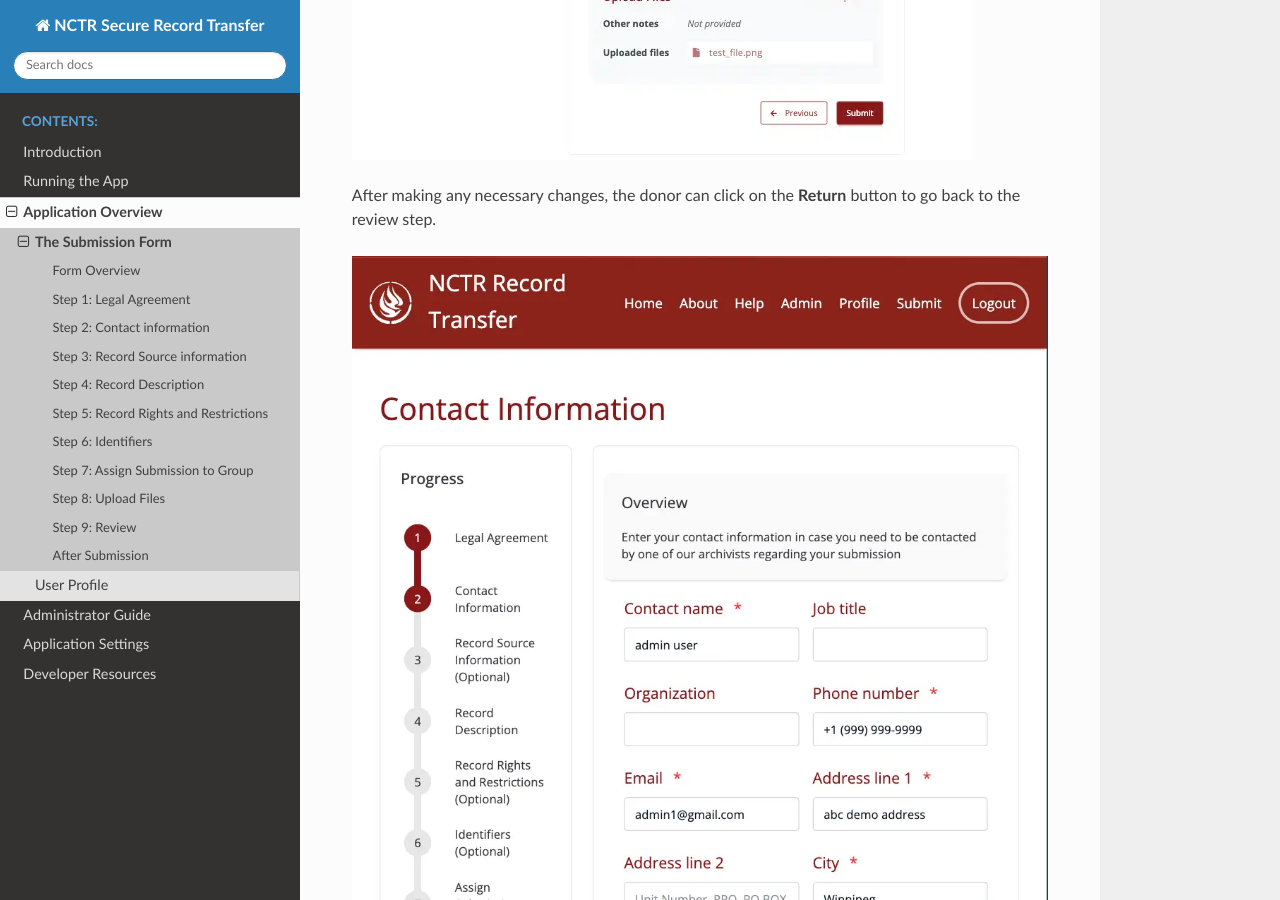
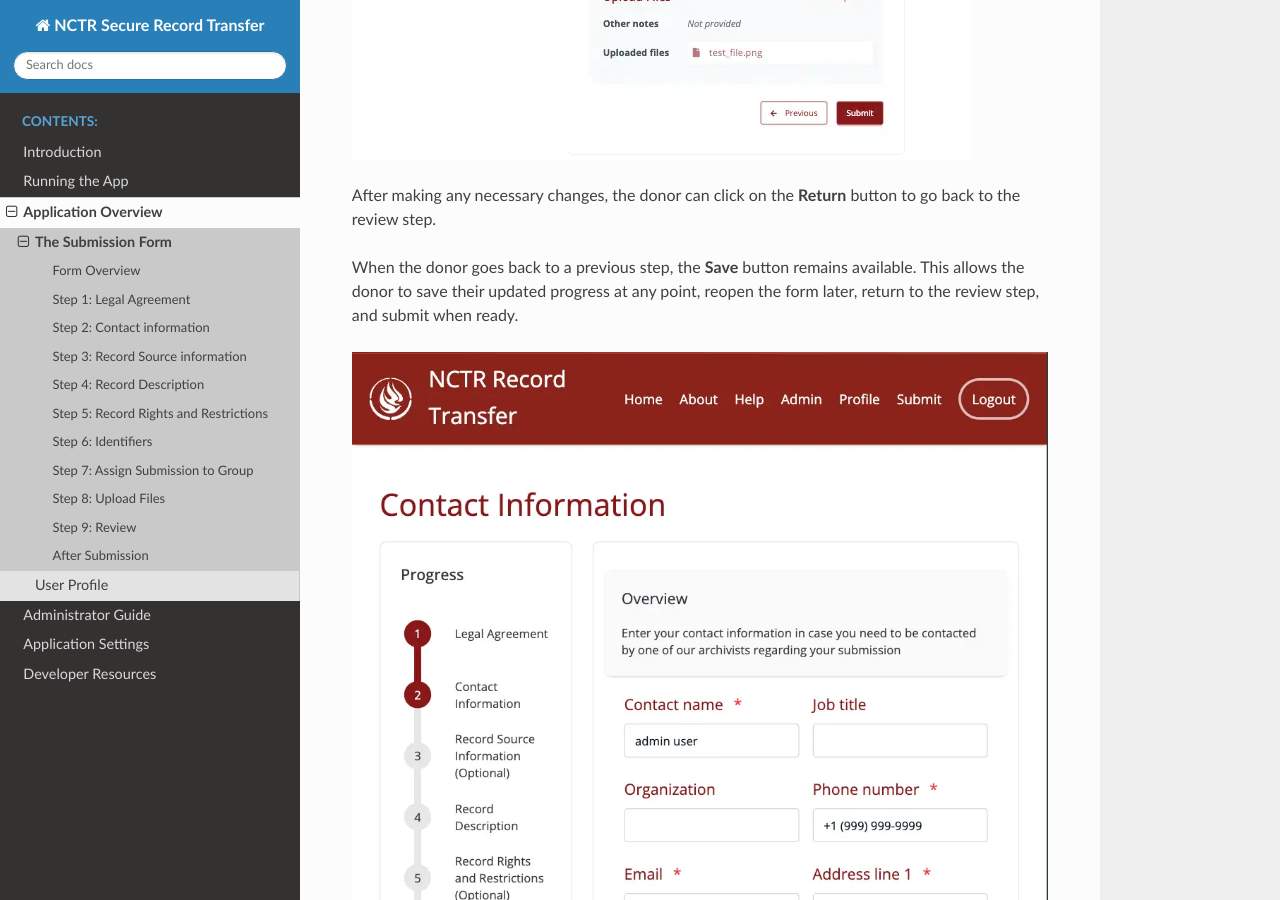
Before and after one commit to NationalCentreTruthReconciliation/Secure-Record-Transfer, a Sphinx documentation site: the page built from docs/application_overview/submission-form.rst, in a window 1280 px wide and 900 px high, scrolled down 22754 px. Built offline with Sphinx 7.4.7 and the Read the Docs theme 3.1.0, drawn with Linux system fonts in a browser that asks for light colours.

Commit message:
Add additional info about Save button staying active on pages

```diff
--- a/docs/application_overview/submission-form.rst
+++ b/docs/application_overview/submission-form.rst
@@ -231,8 +231,10 @@
 .. image:: images/submission_step_9.webp
     :alt: Step 9 of the submission form
 
-After making any necessary changes, the donor can click on the **Return** button to go
-back to the review step.
+
+After making any necessary changes, the donor can click on the **Return** button to go back to the review step.
+
+When the donor goes back to a previous step, the **Save** button remains available. This allows the donor to save their updated progress at any point, reopen the form later, return to the review step, and submit when ready.
 
 .. image:: images/submission_step_9_return_to_review.webp
     :alt: Step 9 of the submission form, returning to the review step
```
